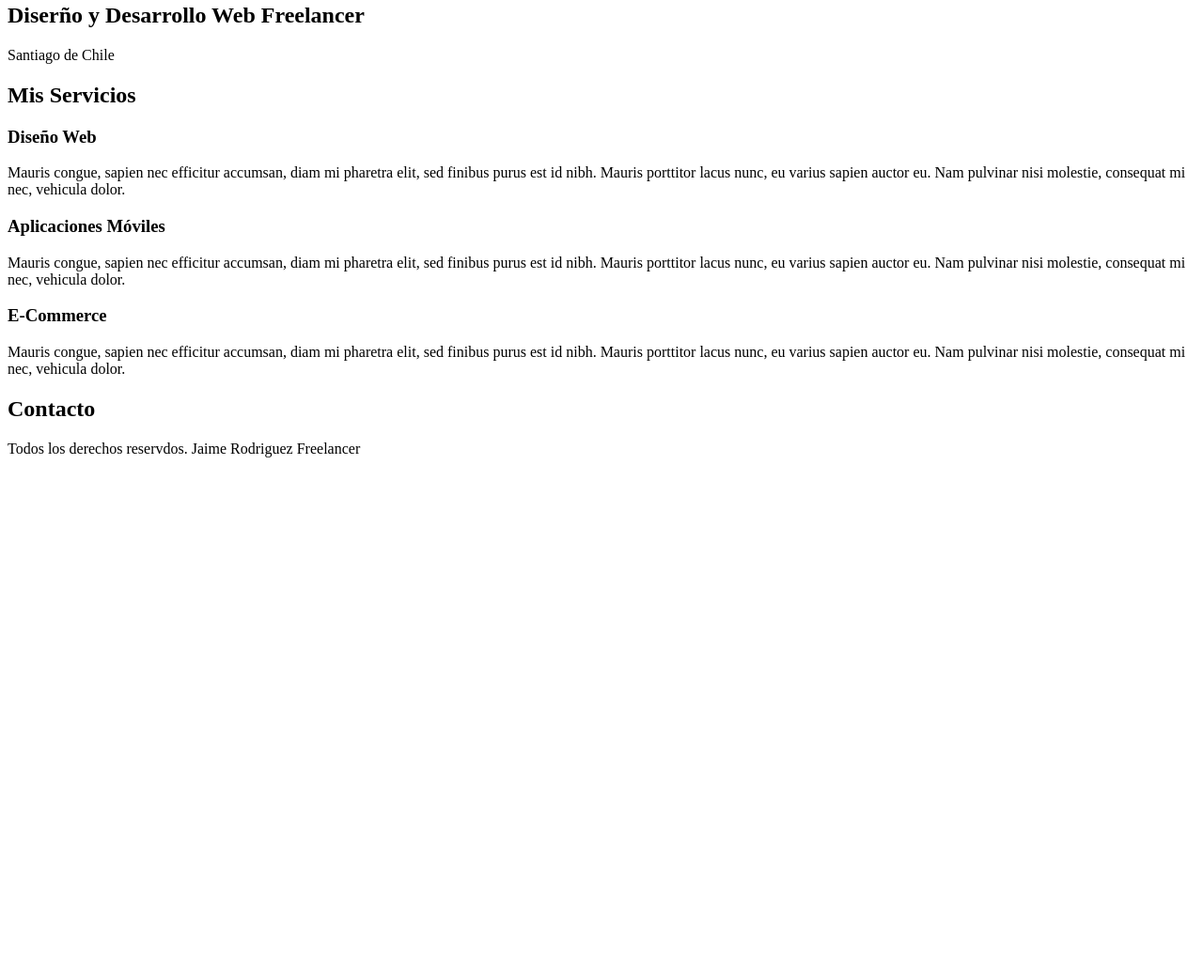
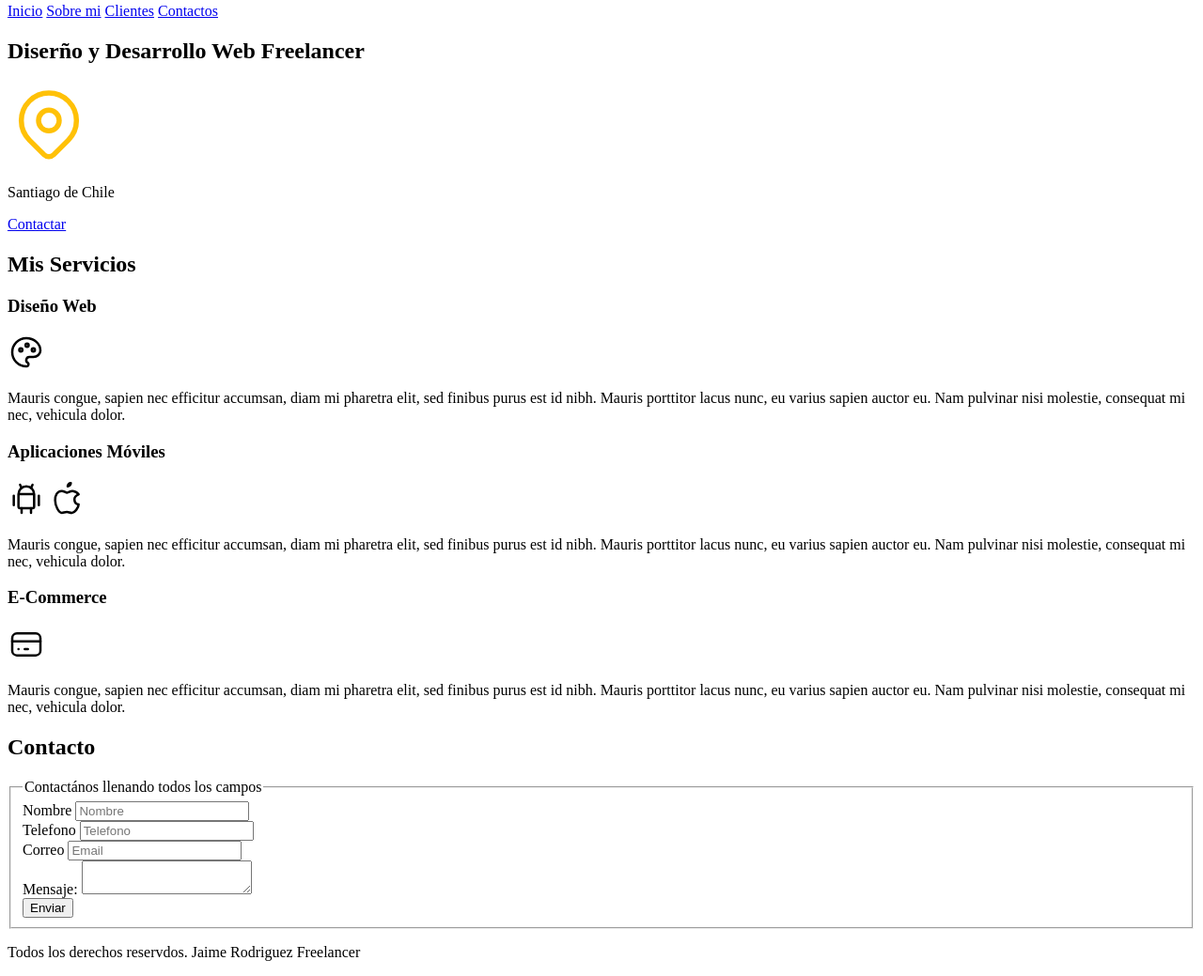
Before and after one commit to jaimerod156/DesarrolloWebCompleto, a plain HTML site: page 1_freelancer/index.html in a window 1280 px wide. Shown: the part 77-1116 px from the top of the page at 94% size. Before the commit the page ends 800 px from the top, so only its background shows below. Drawn offline with Linux system fonts and the light colour scheme.

Commit message:
Inicio proyecto Freelancer, maquetacion completa

```diff
--- a/1_freelancer/index.html
+++ b/1_freelancer/index.html
@@ -4,31 +4,109 @@
     <meta charset="UTF-8">
     <meta http-equiv="X-UA-Compatible" content="ie=edge">
     <meta name="viewport" content="width=device-width, initial-scale=1.0">
-    <title>Document</title>
+    <title>Freelancer</title>
 </head>
 <body>
-    <h1>Jaime Rodriguez Freelancer</h1>
+    <header>
+        <h1>Jaime Rodriguez Freelancer</h1>
+    </header>
+    <nav>
+        <a href="#">Inicio</a>
+        <a href="#">Sobre mi</a>
+        <a href="#">Clientes</a>
+        <a href="#">Contactos</a>
+    </nav>
 
-    <h2>Diserño y Desarrollo Web Freelancer</h2>
+    <section>
+        <h2>Diserño y Desarrollo Web Freelancer</h2>
+        <p>
+              <svg xmlns="http://www.w3.org/2000/svg" class="icon icon-tabler icon-tabler-map-pin" width="88" height="88" viewBox="0 0 24 24" stroke-width="1.5" stroke="#ffc107" fill="none" stroke-linecap="round" stroke-linejoin="round">
+                <path stroke="none" d="M0 0h24v24H0z" fill="none"/>
+                <path d="M9 11a3 3 0 1 0 6 0a3 3 0 0 0 -6 0" />
+                <path d="M17.657 16.657l-4.243 4.243a2 2 0 0 1 -2.827 0l-4.244 -4.243a8 8 0 1 1 11.314 0z" />
+              </svg>
+        </p>
+        <p>Santiago de Chile</p>
 
-    <p>Santiago de Chile</p>
+        <a href="#">Contactar</a>
+    </section>
 
-    <h2>Mis Servicios</h2>
+    <main>
+        <h2>Mis Servicios</h2>
 
-    <h3>Diseño Web</h3>
+        <section>
+            <h3>Diseño Web</h3>
+            <svg xmlns="http://www.w3.org/2000/svg" class="icon icon-tabler icon-tabler-palette" width="40" height="40" viewBox="0 0 24 24" stroke-width="1.5" stroke="#000000" fill="none" stroke-linecap="round" stroke-linejoin="round">
+                <path stroke="none" d="M0 0h24v24H0z" fill="none"/>
+                <path d="M12 21a9 9 0 0 1 0 -18c4.97 0 9 3.582 9 8c0 1.06 -.474 2.078 -1.318 2.828c-.844 .75 -1.989 1.172 -3.182 1.172h-2.5a2 2 0 0 0 -1 3.75a1.3 1.3 0 0 1 -1 2.25" />
+                <path d="M8.5 10.5m-1 0a1 1 0 1 0 2 0a1 1 0 1 0 -2 0" />
+                <path d="M12.5 7.5m-1 0a1 1 0 1 0 2 0a1 1 0 1 0 -2 0" />
+                <path d="M16.5 10.5m-1 0a1 1 0 1 0 2 0a1 1 0 1 0 -2 0" />
+              </svg>
+            <p>Mauris congue, sapien nec efficitur accumsan, diam mi pharetra elit, sed finibus purus est id nibh. Mauris porttitor lacus nunc, eu varius sapien auctor eu. Nam pulvinar nisi molestie, consequat mi nec, vehicula dolor.</p>
+        </section>
+        <section>
+            <h3>Aplicaciones Móviles</h3>
+            <svg xmlns="http://www.w3.org/2000/svg" class="icon icon-tabler icon-tabler-brand-android" width="40" height="40" viewBox="0 0 24 24" stroke-width="1.5" stroke="#000000" fill="none" stroke-linecap="round" stroke-linejoin="round">
+                <path stroke="none" d="M0 0h24v24H0z" fill="none"/>
+                <path d="M4 10l0 6" />
+                <path d="M20 10l0 6" />
+                <path d="M7 9h10v8a1 1 0 0 1 -1 1h-8a1 1 0 0 1 -1 -1v-8a5 5 0 0 1 10 0" />
+                <path d="M8 3l1 2" />
+                <path d="M16 3l-1 2" />
+                <path d="M9 18l0 3" />
+                <path d="M15 18l0 3" />
+              </svg>
+              <svg xmlns="http://www.w3.org/2000/svg" class="icon icon-tabler icon-tabler-brand-apple" width="40" height="40" viewBox="0 0 24 24" stroke-width="1.5" stroke="#000000" fill="none" stroke-linecap="round" stroke-linejoin="round">
+                <path stroke="none" d="M0 0h24v24H0z" fill="none"/>
+                <path d="M8.286 7.008c-3.216 0 -4.286 3.23 -4.286 5.92c0 3.229 2.143 8.072 4.286 8.072c1.165 -.05 1.799 -.538 3.214 -.538c1.406 0 1.607 .538 3.214 .538s4.286 -3.229 4.286 -5.381c-.03 -.011 -2.649 -.434 -2.679 -3.23c-.02 -2.335 2.589 -3.179 2.679 -3.228c-1.096 -1.606 -3.162 -2.113 -3.75 -2.153c-1.535 -.12 -3.032 1.077 -3.75 1.077c-.729 0 -2.036 -1.077 -3.214 -1.077z" />
+                <path d="M12 4a2 2 0 0 0 2 -2a2 2 0 0 0 -2 2" />
+              </svg>
+            <p>Mauris congue, sapien nec efficitur accumsan, diam mi pharetra elit, sed finibus purus est id nibh. Mauris porttitor lacus nunc, eu varius sapien auctor eu. Nam pulvinar nisi molestie, consequat mi nec, vehicula dolor.</p>
+        </section>
+        <section>
+            <h3>E-Commerce</h3>
+            <svg xmlns="http://www.w3.org/2000/svg" class="icon icon-tabler icon-tabler-credit-card" width="40" height="40" viewBox="0 0 24 24" stroke-width="1.5" stroke="#000000" fill="none" stroke-linecap="round" stroke-linejoin="round">
+                <path stroke="none" d="M0 0h24v24H0z" fill="none"/>
+                <path d="M3 5m0 3a3 3 0 0 1 3 -3h12a3 3 0 0 1 3 3v8a3 3 0 0 1 -3 3h-12a3 3 0 0 1 -3 -3z" />
+                <path d="M3 10l18 0" />
+                <path d="M7 15l.01 0" />
+                <path d="M11 15l2 0" />
+              </svg>
+            <p>Mauris congue, sapien nec efficitur accumsan, diam mi pharetra elit, sed finibus purus est id nibh. Mauris porttitor lacus nunc, eu varius sapien auctor eu. Nam pulvinar nisi molestie, consequat mi nec, vehicula dolor.</p>
+        </section>
+    </main>
 
-    <p>Mauris congue, sapien nec efficitur accumsan, diam mi pharetra elit, sed finibus purus est id nibh. Mauris porttitor lacus nunc, eu varius sapien auctor eu. Nam pulvinar nisi molestie, consequat mi nec, vehicula dolor.</p>
+    <section>
+        <h2>Contacto</h2>
+        <form>
+            <fieldset>
+                <legend>Contactános llenando todos los campos</legend>
+                <div>
+                    <label>Nombre</label>
+                    <input type="text" placeholder="Nombre">
+                </div>
+                <div>
+                    <label>Telefono</label>
+                    <input type="tel" placeholder="Telefono">
+                </div>
+                <div>
+                    <label>Correo</label>
+                    <input type="email" placeholder="Email">
+                </div>
+                <div>
+                    <label>Mensaje:</label>
+                    <textarea name="" id=""></textarea>
+                </div>
+                <div>
+                    <input type="submit" value="Enviar">
+                </div>
+            </fieldset>
+        </form>
+    </section>
 
-    <h3>Aplicaciones Móviles</h3>
-
-    <p>Mauris congue, sapien nec efficitur accumsan, diam mi pharetra elit, sed finibus purus est id nibh. Mauris porttitor lacus nunc, eu varius sapien auctor eu. Nam pulvinar nisi molestie, consequat mi nec, vehicula dolor.</p>
-
-    <h3>E-Commerce</h3>
-
-    <p>Mauris congue, sapien nec efficitur accumsan, diam mi pharetra elit, sed finibus purus est id nibh. Mauris porttitor lacus nunc, eu varius sapien auctor eu. Nam pulvinar nisi molestie, consequat mi nec, vehicula dolor.</p>
-
-    <h2>Contacto</h2>
-
-    <p>Todos los derechos reservdos. Jaime Rodriguez Freelancer</p>
+    <footer>
+        <p>Todos los derechos reservdos. Jaime Rodriguez Freelancer</p>
+    </footer>
 </body>
 </html>
```
Also changed, not shown: 1_freelancer/nosotros.html (added, +12 -0 lines), 1_freelancer/img/hero.jpg (renamed from 1_freelancer/hero.jpg).
